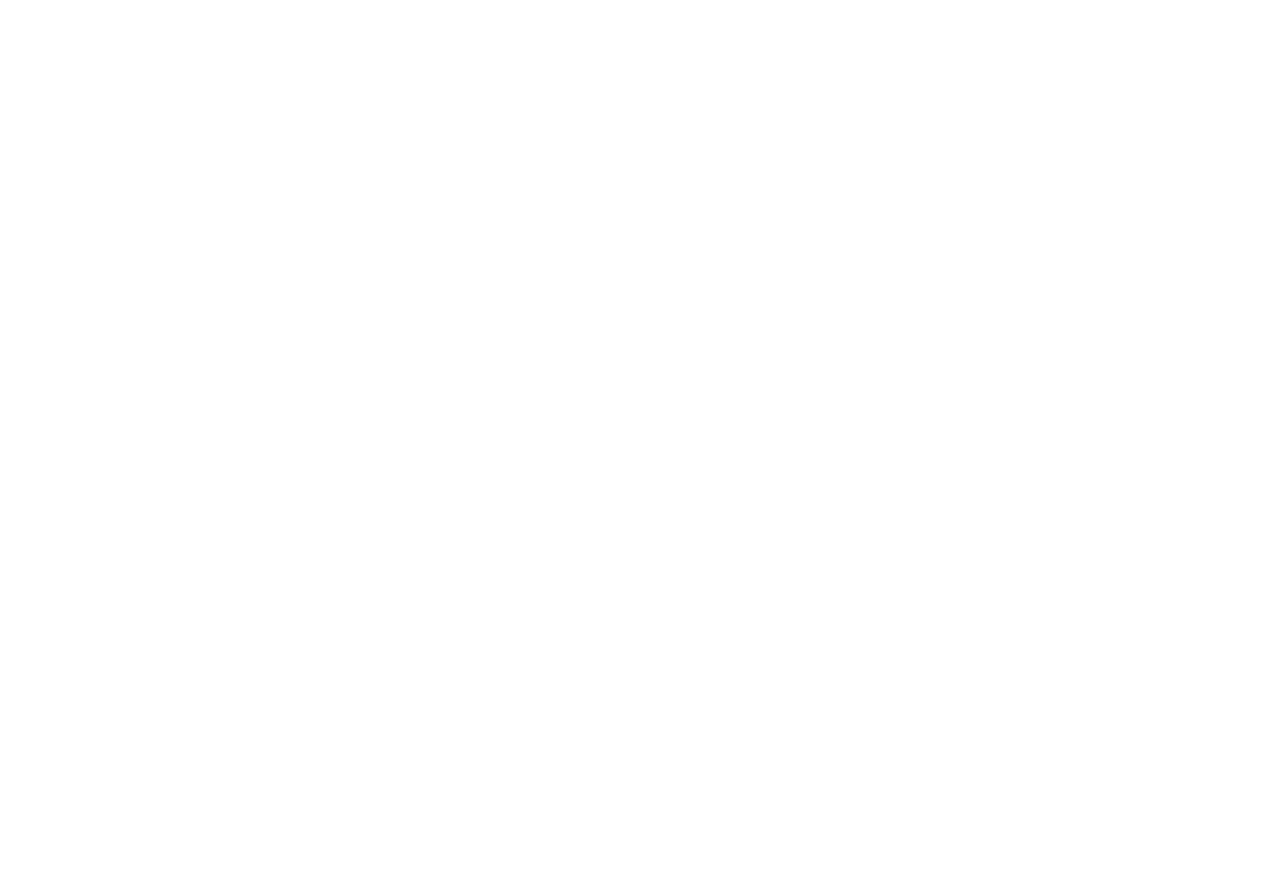
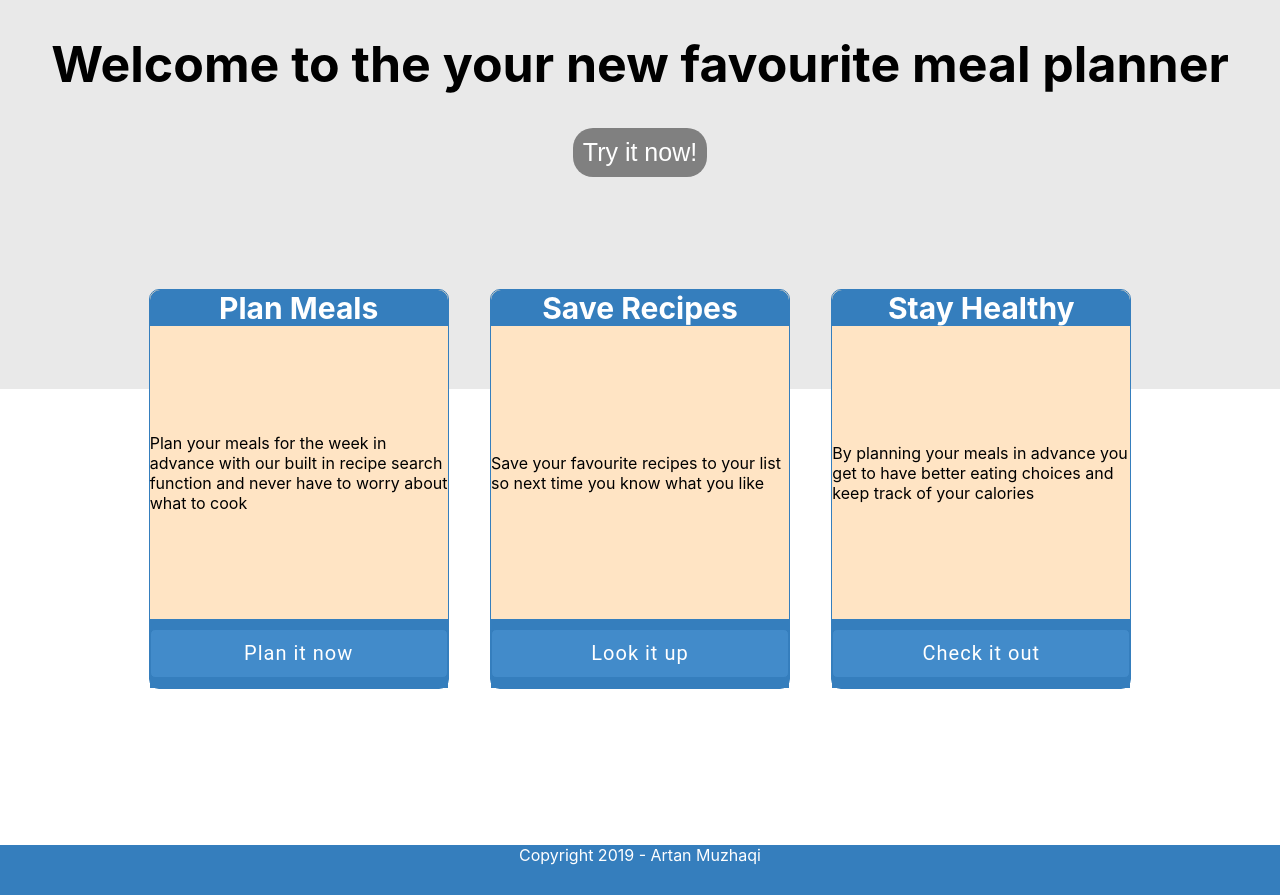
Before and after one commit to muzhaqi16/meal-planner-react, a React (Create React App) app: page / in a window 1280 px wide. Shown: the part 280-1175 px from the top of the page. Before the commit the page ends 800 px from the top, so only its background shows below. Built offline with nearby package versions, Linux system fonts and the light colour scheme; the HTML template or start-up script is replaced by a standard one.

Commit message:
add login and register pages

```diff
--- a/src/components/Calendar/Calendar.css
+++ b/src/components/Calendar/Calendar.css
@@ -1,27 +1,38 @@
 * {
     box-sizing: border-box;
 }
+
 a {
     text-decoration: none;
 }
+
 ul {
     margin: 0;
     padding: 0;
 }
+
 li {
     list-style: none;
     display: inline-block;
 }
+
 .timeline {
     display: flex;
 }
+
+.food-log-form {
+    padding: 0 10px;
+}
+
 .input {
     padding: 10px;
     text-align: left;
 }
+
 .input>h2 {
     text-align: center;
 }
+
 .days-of-week {
     width: 100%;
     background-color: #e66b6b;
--- /dev/null
+++ b/src/components/Footer/Footer.css
@@ -0,0 +1,10 @@
+footer {
+    text-align: center;
+    min-height: 50px;
+    background-color: #357ebd;
+
+}
+
+footer>p {
+    color: white;
+}
--- a/src/components/Footer/Footer.js
+++ b/src/components/Footer/Footer.js
@@ -1,7 +1,12 @@
 import React from 'react';
+import './Footer.css'
 
 export default class Footer extends React.Component {
     render() {
-        return (<></>)
+        return (
+            <footer>
+                <p>Copyright 2019 - Artan Muzhaqi</p>
+            </footer>
+        )
     }
 }
--- /dev/null
+++ b/src/components/LandingPage/LandingPage.css
@@ -0,0 +1,68 @@
+main {
+    display: flex;
+    flex-direction: column;
+}
+
+.wrapper {
+    display: flex;
+}
+
+article {
+    display: flex;
+    flex-direction: column;
+    min-height: 400px;
+    max-width: 300px;
+    min-width: 250px;
+    flex: 1;
+    margin: -100px 20px 140px 20px;
+    flex-grow: 1;
+    justify-content: space-between;
+    background-color: bisque;
+    border: 1px solid #357ebd;
+    border-radius: 10px;
+}
+
+.articles {
+    display: flex;
+    width: 80%;
+    justify-content: space-around;
+    margin: 0 auto;
+    flex-wrap: wrap;
+}
+
+.hero {
+    display: flex;
+    min-height: 600px;
+    flex-direction: column;
+    align-items: center;
+    justify-content: center;
+    text-align: center;
+    background-color: #e9e9e9;
+}
+
+.hero h1 {
+    font-size: 50px;
+}
+
+.hero button {
+    font-size: 25px;
+    border: none;
+    color: white;
+    background-color: grey;
+    padding: 10px;
+    border-radius: 20px;
+}
+
+h3 {
+    width: 100%;
+    color: white;
+    font-size: 30px;
+    margin: 0;
+    padding: 0;
+    text-align: center;
+}
+
+header {
+    border-top-left-radius: 10px;
+    border-top-right-radius: 10px;
+}
--- a/src/components/LandingPage/LandingPage.js
+++ b/src/components/LandingPage/LandingPage.js
@@ -1,7 +1,54 @@
 import React from 'react';
+import Button from '../input/Button/Button'
+import './LandingPage.css'
+
 export default class LandingPage extends React.Component {
     render() {
-        return (<>
-        </>)
+        return (
+            <main>
+                <div class="hero">
+                    <h1>Welcome to the your new favourite meal planner</h1>
+                    <button>Try it now!</button>
+                </div>
+                <div class="articles">
+                    <article>
+                        <header>
+                            <h3>Plan Meals</h3>
+                        </header>
+                        <p>
+                            Plan your meals for the week in advance with our built in recipe search function and never have
+                            to
+                            worry about what to cook
+                    </p>
+                        <footer>
+                            <Button text="Plan it now" />
+                        </footer>
+                    </article>
+                    <article>
+                        <header>
+                            <h3>Save Recipes</h3>
+                        </header>
+                        <p>
+                            Save your favourite recipes to your list so next time you know what you like
+                    </p>
+                        <footer>
+                            <Button text="Look it up" />
+                        </footer>
+                    </article>
+                    <article>
+                        <header>
+                            <h3>Stay Healthy</h3>
+                        </header>
+                        <p>
+                            By planning your meals in advance you get to have better eating choices and keep track of your
+                            calories
+                    </p>
+                        <footer>
+                            <Button text="Check it out" />
+                        </footer>
+                    </article>
+                </div>
+            </main>
+        )
     }
 }
--- /dev/null
+++ b/src/components/Login/Login.css
@@ -0,0 +1,17 @@
+#login-form {
+    margin: 0 auto;
+    width: 300px;
+}
+
+.options {
+    display: flex;
+    justify-content: space-between;
+}
+
+.options>a {
+    color: black;
+}
+
+.options>a:hover {
+    color: blue;
+}
--- a/src/components/Login/Login.js
+++ b/src/components/Login/Login.js
@@ -1,8 +1,26 @@
 import React from 'react';
+import { Link } from "react-router-dom";
+import TextInput from '../input/TextInput/TextInput'
+import Button from '../input/Button/Button'
+import './Login.css'
 
 export default class Login extends React.Component {
+    handleLogin = (ev) => {
+        ev.preventDefault(0)
+    }
     render() {
         return (
-            <></>)
+            <>
+                <form onSubmit={this.handleLogin} id='login-form'>
+                    <h2>Log in</h2>
+                    <TextInput label='Email' />
+                    <TextInput label='Password' type='password' />
+                    <Button text='Log in' type='submit' />
+                    <div className='options'>
+                        <Link to='signup'>Sign Up</Link>
+                        <Link to='reset'>Forgot Password</Link>
+                    </div>
+                </form>
+            </>)
     }
 }
--- /dev/null
+++ b/src/components/Signup/Signup.css
@@ -0,0 +1,17 @@
+#signup-form {
+    margin: 0 auto;
+    width: 300px;
+}
+
+.options {
+    display: flex;
+    justify-content: space-between;
+}
+
+.options>a {
+    color: black;
+}
+
+.options>a:hover {
+    color: blue;
+}
--- a/src/components/Signup/Signup.js
+++ b/src/components/Signup/Signup.js
@@ -1,8 +1,28 @@
 import React from 'react';
+import { Link } from "react-router-dom";
+import TextInput from '../input/TextInput/TextInput'
+import Button from '../input/Button/Button'
+import './Signup.css'
 
 export default class Signup extends React.Component {
+    handleSignup = (ev) => {
+        ev.preventDefault();
+    }
     render() {
         return (
-            <></>)
+            <>
+                <form onSubmit={this.handleSignup} id='signup-form'>
+                    <h2>Sign Up</h2>
+                    <TextInput label='Name' />
+                    <TextInput label='Email' />
+                    <TextInput label='Password' type='password' />
+                    <TextInput label='Confirm Password' type='password' />
+                    <Button text='Sign up' type='submit' />
+                    <div className='options'>
+                        <Link to='login'>Log in</Link>
+                        <Link to='reset'>Forgot Password</Link>
+                    </div>
+                </form>
+            </>)
     }
 }
--- a/src/components/input/Button/Button.css
+++ b/src/components/input/Button/Button.css
@@ -3,10 +3,19 @@
     border: 1px solid transparent;
     border-color: #357ebd;
     border-radius: 5px;
+    box-sizing: border-box;
     color: #fff;
+    cursor: pointer;
     display: block;
+    font-family: "Roboto", sans-serif;
+    font-size: 20px;
+    line-height: 1.33;
+    letter-spacing: 1px;
     padding: 10px 16px;
-    font-size: 18px;
-    line-height: 1.33;
     width: 100%;
+    margin: 10px 0;
 }
+
+button:hover {
+    opacity: 0.9;
+}
--- a/src/components/input/Select/Select.css
+++ b/src/components/input/Select/Select.css
@@ -1,6 +1,6 @@
 .select {
     font-size: 16px;
-    padding: 10px;
+    padding: 0;
 }
 
 .select>label {
--- a/src/components/input/TextInput/TextInput.css
+++ b/src/components/input/TextInput/TextInput.css
@@ -1,5 +1,7 @@
 .input {
     font-size: 16px;
+    padding: 0;
+    margin: 0;
 }
 
 .input>label {
```
